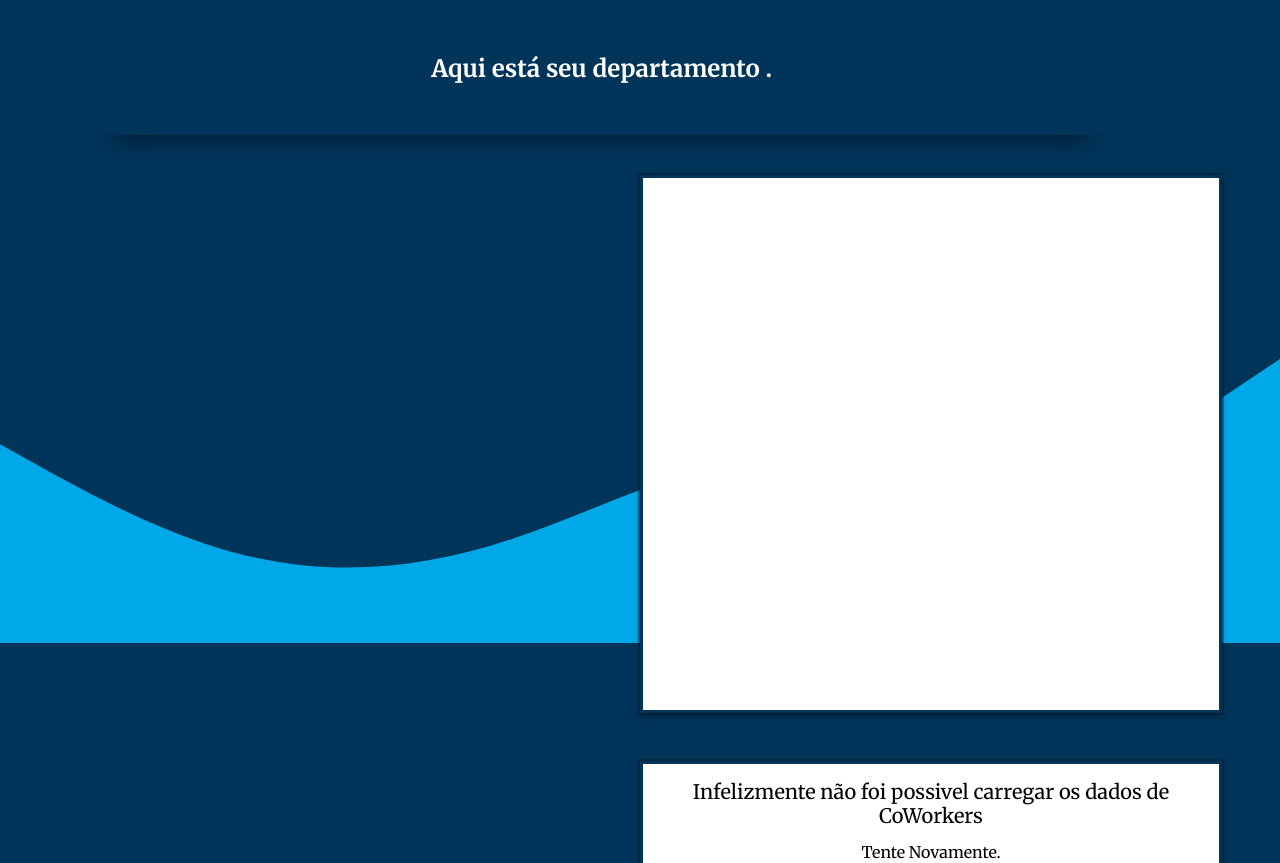
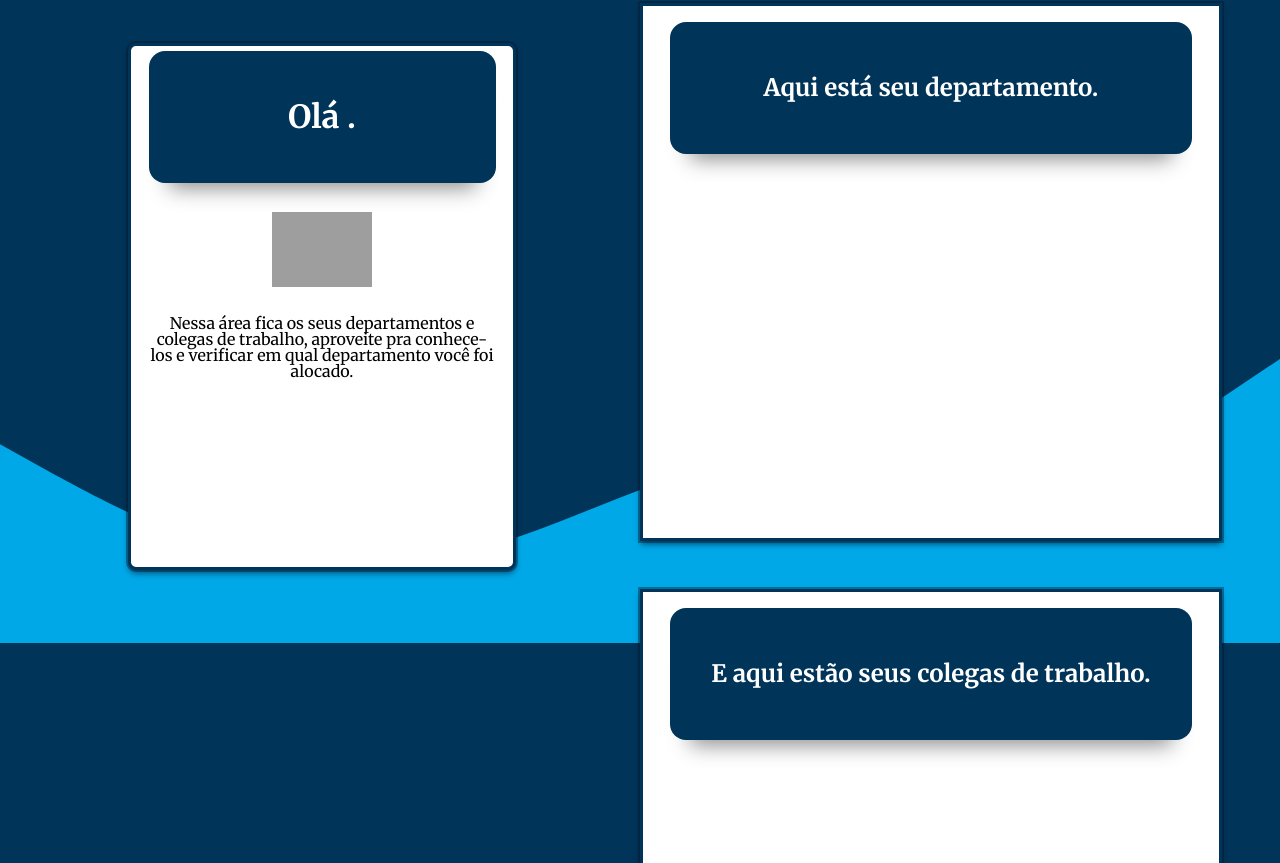
Before and after one commit to Kenzie-Academy-Brasil-Developers/m2-entrega-projeto-individual-mariolucass, a plain HTML site: page src/pages/user/departaments.html in a window 1280 px wide. Shown: the part 157-1020 px from the top of the page. Drawn offline with nearby package versions, Linux system fonts and the light colour scheme; no server answers; sample sign-in values are in the browser's storage; grey boxes are pictures that could not be loaded.

Commit message:
feat changed user pages.

```diff
--- a/src/pages/user/departaments.html
+++ b/src/pages/user/departaments.html
@@ -37,13 +37,29 @@
     <section class="sectionMenu hidden"></section>
 
     <main>
-      <div class="divTextSection">
-        <h2>
-          Aqui está seu departamento <span id="nameUserBoasVindas"></span>.
-        </h2>
-      </div>
+      <section class="boasVindas">
+        <div class="divTextSection">
+          <h1>Olá <span id="nameUserBoasVindas"></span>.</h1>
+        </div>
+        <div class="divImagem">
+          <img
+            src="https://cdn.pixabay.com/photo/2016/08/08/09/17/avatar-1577909_640.png"
+            alt=""
+            srcset=""
+          />
+        </div>
+        <span
+          >Nessa área fica os seus departamentos e colegas de trabalho,
+          aproveite pra conhece-los e verificar em qual departamento você foi
+          alocado.
+        </span>
+      </section>
       <div class="divConteudos">
-        <section class="departamentoUser secao1"></section>
+        <section class="departamentoUser secao1">
+          <div class="divTextSection">
+            <h2>Aqui está seu departamento.</h2>
+          </div>
+        </section>
         <section class="departamentoCoWorkers secao1">
           <div class="divTextSection">
             <h2>E aqui estão seus colegas de trabalho.</h2>
--- a/src/scripts/forPages/user/featUser.js
+++ b/src/scripts/forPages/user/featUser.js
@@ -30,21 +30,19 @@ export class User {
   }
 
   static async getDepartamento() {
-    const departamento1 = await Api.getDepartamentsLoggedApi();
-    const departamento = departamento1.departaments;
+    const departamento = await Api.getCoWorkersApi();
     const section = document.querySelector(".departamentoUser");
     const message = "do seu Departamento";
-
     departamento
       ? Render.renderDepartaments(departamento)
       : this.messageError(message, section);
   }
 
   static async getCoWorkers() {
-    const coWorkers = await Api.getCoWorkersApi();
+    const coWorkers1 = await Api.getCoWorkersApi();
+    const coWorkers = coWorkers1.users;
     const section = document.querySelector(".departamentoCoWorkers");
     const message = "de CoWorkers";
-
     coWorkers
       ? Render.renderCoWorkers(coWorkers)
       : this.messageError(message, section);
@@ -60,7 +58,6 @@ export class User {
   }
 
   static messageError(message, section) {
-    section.innerHTML = "";
     const h3 = document.createElement("h3");
     const span = document.createElement("span");
     h3.innerText = `Infelizmente não foi possivel carregar os dados ${message}`;
--- a/src/scripts/models/api.js
+++ b/src/scripts/models/api.js
@@ -87,7 +87,7 @@ export class Api {
   static async getCoWorkersApi() {
     const coWorkers = await instance1
       .get("/users/departments/coworkers")
-      .then((res) => res.data[0].users)
+      .then((res) => res.data[0])
       .catch((err) => this.messageErrorApi(err));
 
     return coWorkers;
--- a/src/styles/dashboard.css
+++ b/src/styles/dashboard.css
@@ -280,6 +280,7 @@ form {
     top: 25%;
     min-height: 500px;
     width: 600px;
+    align-items: center;
   }
 
   .secao1 {
```
Also changed, not shown: src/pages/admin/departamentos.html (+7 -0 lines), src/pages/admin/empresas.html (+7 -0 lines), src/pages/admin/funcionarios.html (+7 -0 lines), src/pages/admin/setores.html (+7 -0 lines), src/pages/dashboard.html (+7 -0 lines), src/pages/dashboardAdmin.html (+7 -0 lines), src/pages/user/editInfos.html (+16 -0 lines), src/pages/user/empresa.html (+14 -3 lines).
